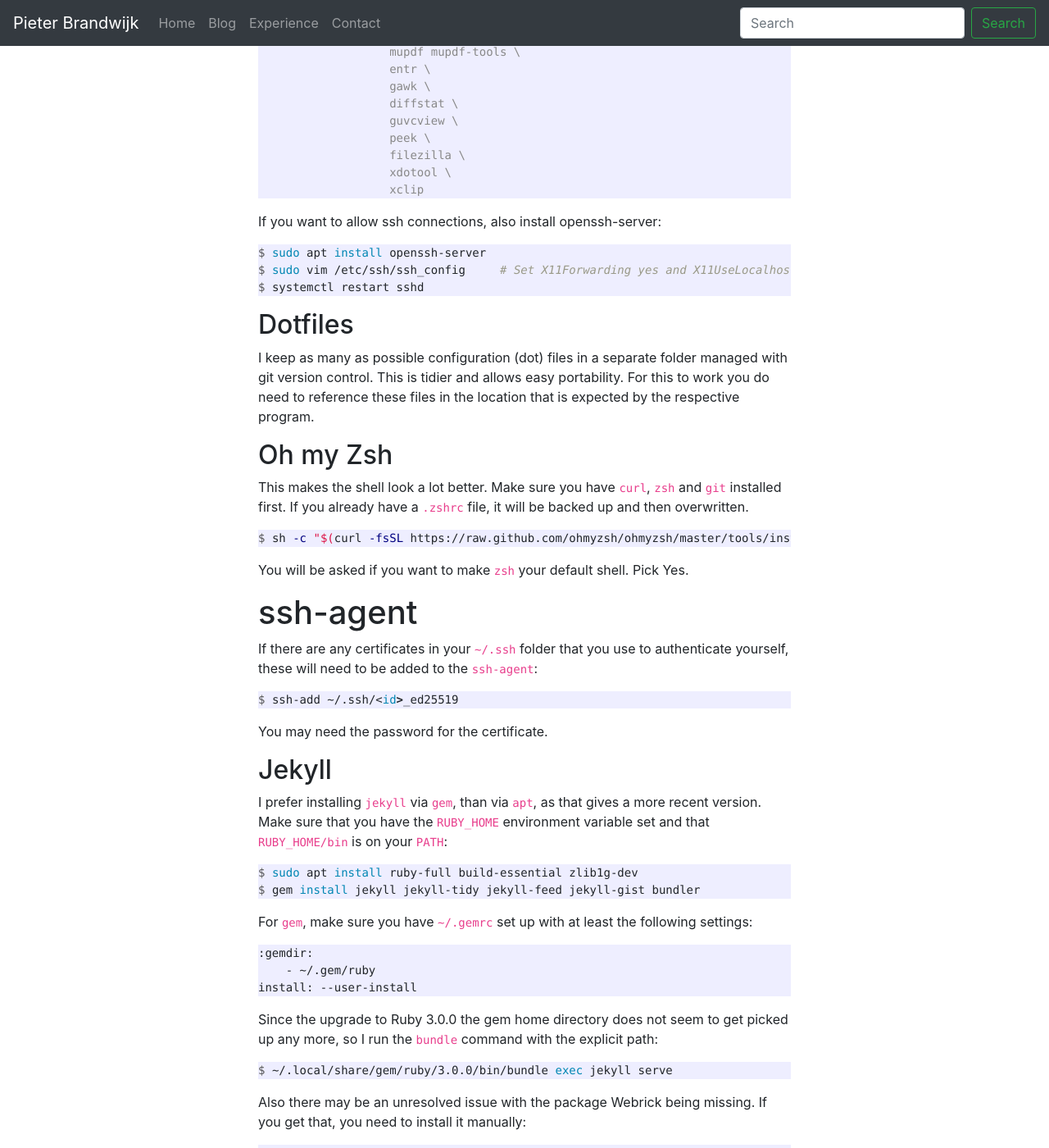
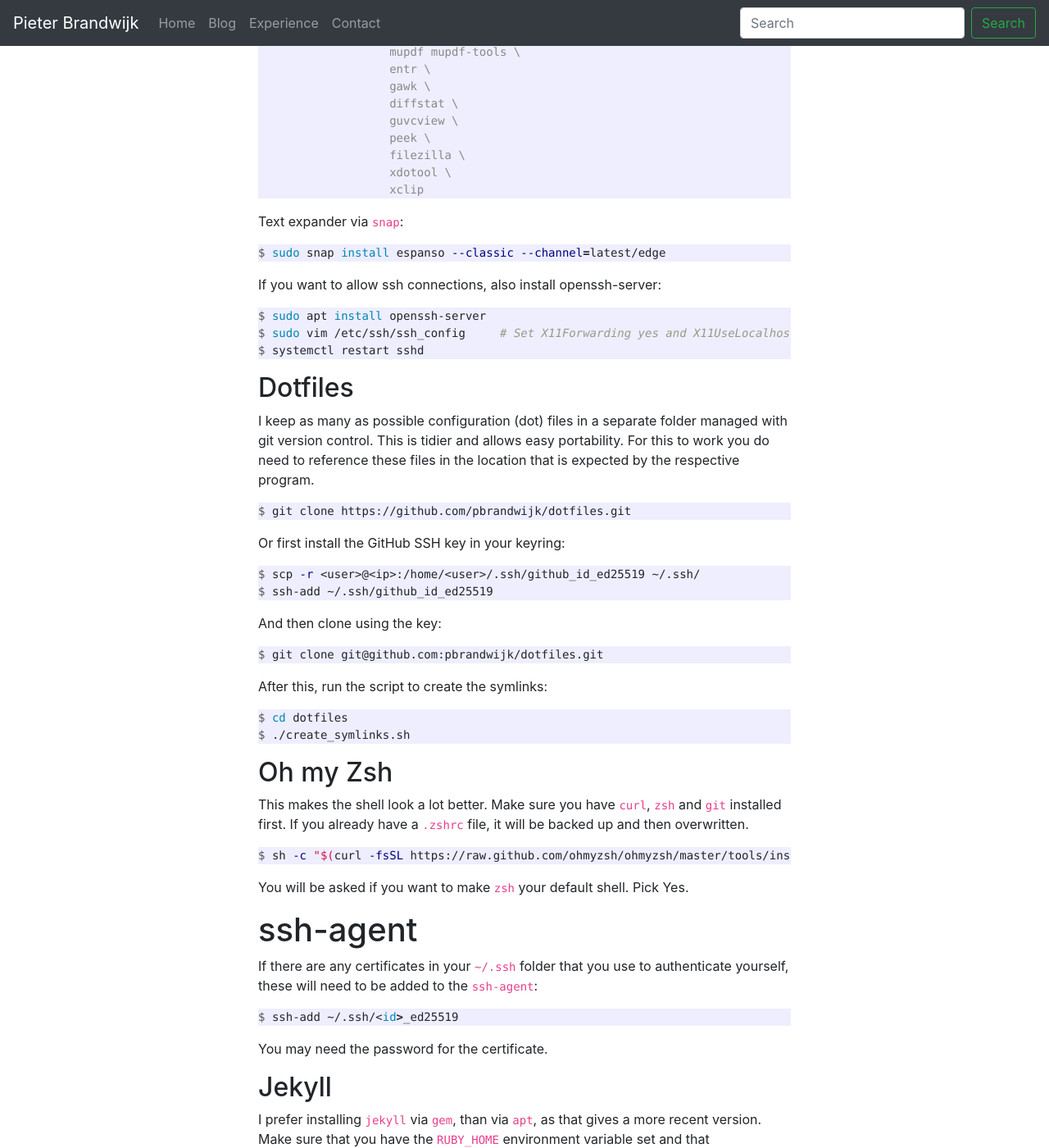
Before and after one commit to pbrandwijk/pbrandwijk.github.io, a Jekyll site: the page built from _posts/2020-07-03-my-initial-ubuntu-setup.md, in a window 1280 px wide and 1400 px high, scrolled down 1712 px. Shown: the whole window at 82% size. Built offline with Jekyll 4.4.1, drawn with Linux system fonts in a browser that asks for light colours; nearby versions of some CDN libraries; comment, search, counter and statistics services are not loaded.

Commit message:
Update post

````diff
--- a/_posts/2020-07-03-my-initial-ubuntu-setup.md
+++ b/_posts/2020-07-03-my-initial-ubuntu-setup.md
@@ -76,6 +76,11 @@ $ sudo apt install git \
                    xclip
 ```
 
+Text expander via `snap`:
+```console
+$ sudo snap install espanso --classic --channel=latest/edge
+```
+
 If you want to allow ssh connections, also install openssh-server:
 ```console
 $ sudo apt install openssh-server
@@ -85,6 +90,24 @@ $ systemctl restart sshd
 
 ## Dotfiles
 I keep as many as possible configuration (dot) files in a separate folder managed with git version control. This is tidier and allows easy portability. For this to work you do need to reference these files in the location that is expected by the respective program.
+
+```console
+$ git clone https://github.com/pbrandwijk/dotfiles.git
+```
+Or first install the GitHub SSH key in your keyring:
+```console
+$ scp -r <user>@<ip>:/home/<user>/.ssh/github_id_ed25519 ~/.ssh/
+$ ssh-add ~/.ssh/github_id_ed25519
+```
+And then clone using the key:
+```console
+$ git clone git@github.com:pbrandwijk/dotfiles.git
+```
+After this, run the script to create the symlinks:
+```console
+$ cd dotfiles
+$ ./create_symlinks.sh
+```
 
 ## Oh my Zsh
 This makes the shell look a lot better. Make sure you have `curl`, `zsh` and `git` installed first. If you already have a `.zshrc` file, it will be backed up and then overwritten.
````
